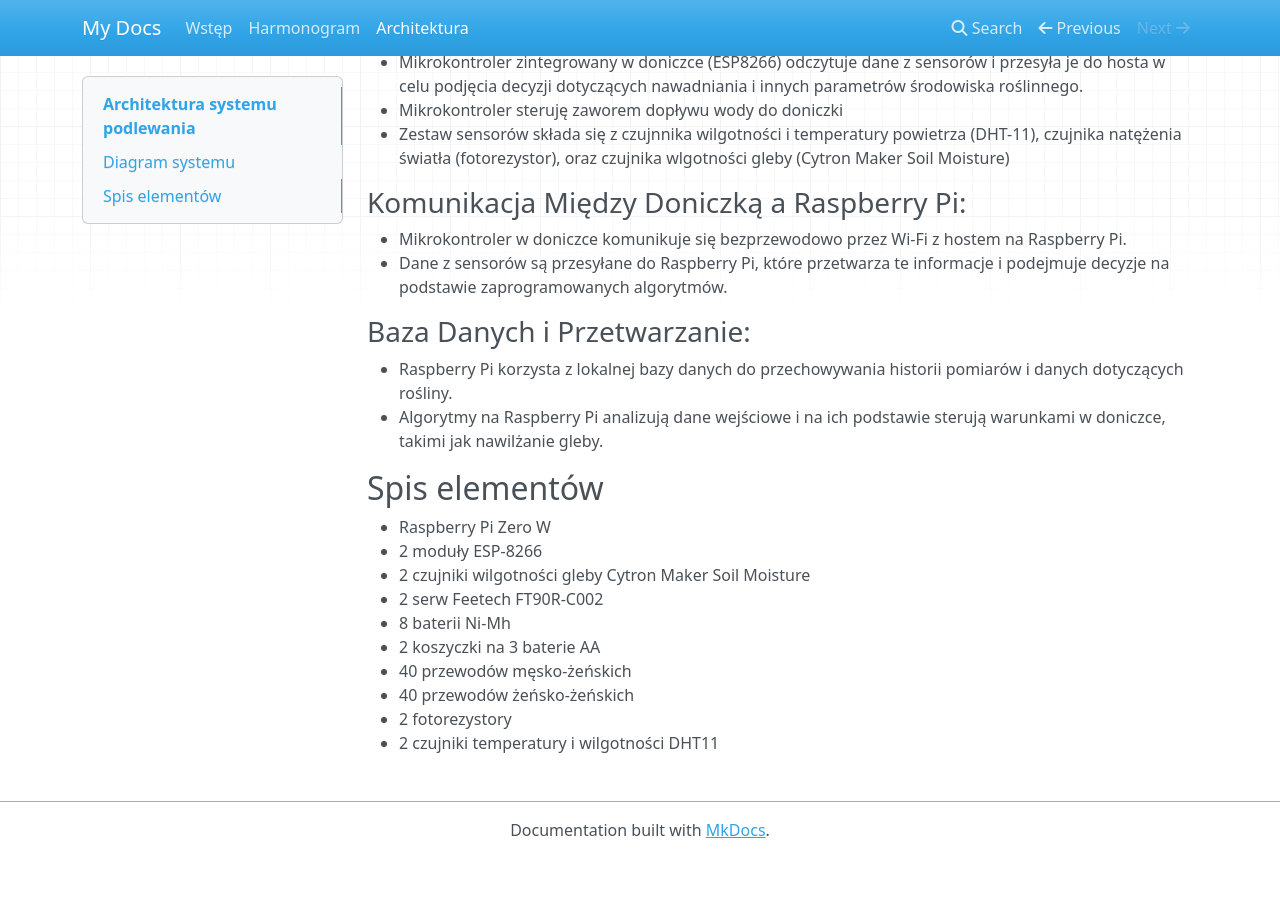
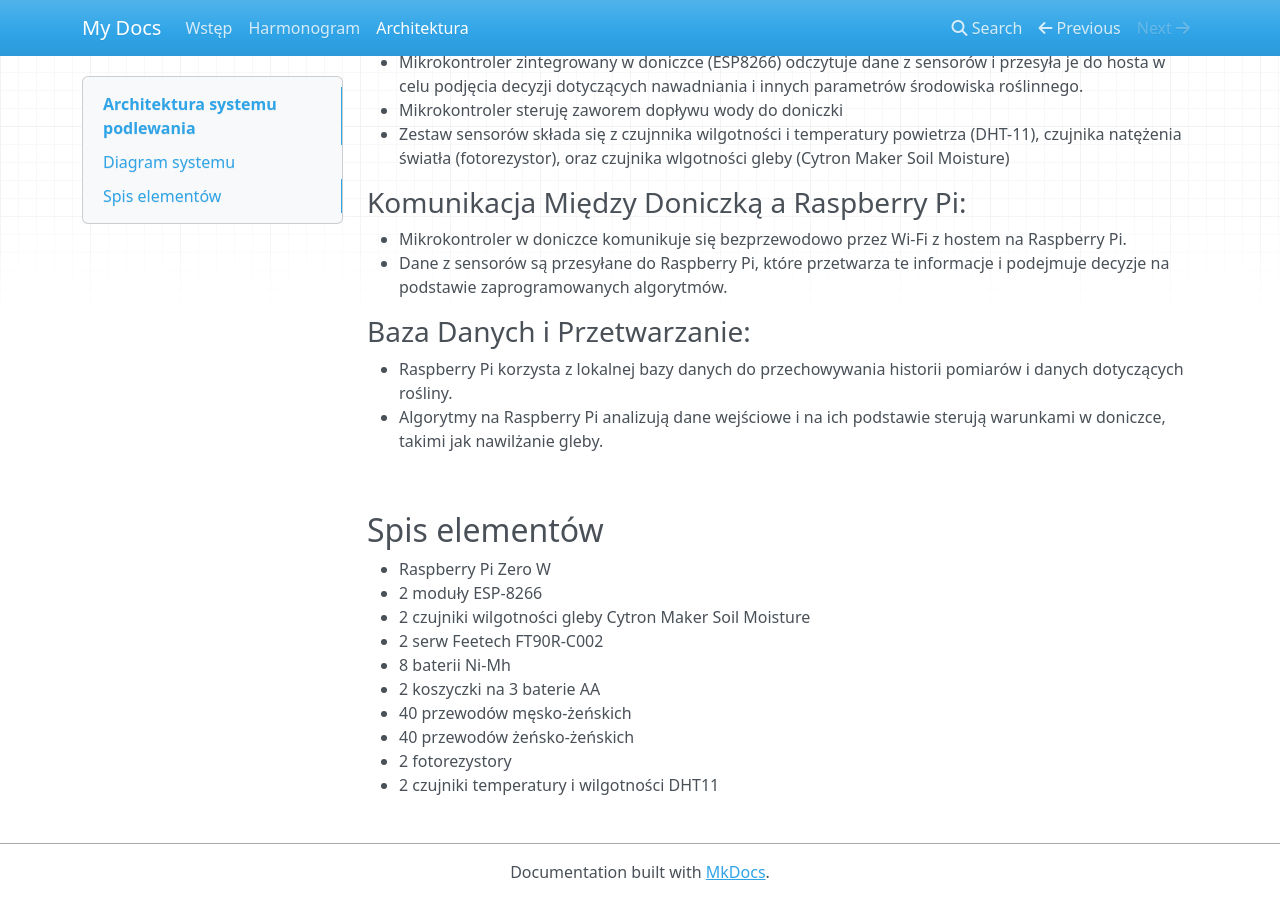
Before and after one commit to groupplants/docs, an MkDocs documentation site: the page built from docs/architektura.md, in a window 1280 px wide and 900 px high, scrolled down 1042 px. Built offline with MkDocs 1.6.1, drawn with Linux system fonts in a browser that asks for light colours; nearby versions of some CDN libraries; before the commit the page ends 1900 px from its top, so only the background shows below that.

Commit message:
Add space

```diff
--- a/docs/architektura.md
+++ b/docs/architektura.md
@@ -22,6 +22,7 @@
 ### Baza Danych i Przetwarzanie:
 - Raspberry Pi korzysta z lokalnej bazy danych do przechowywania historii pomiarów i danych dotyczących rośliny.
 - Algorytmy na Raspberry Pi analizują dane wejściowe i na ich podstawie sterują warunkami w doniczce, takimi jak nawilżanie gleby.
+### &nbsp;
 
 ## Spis elementów
 
```
